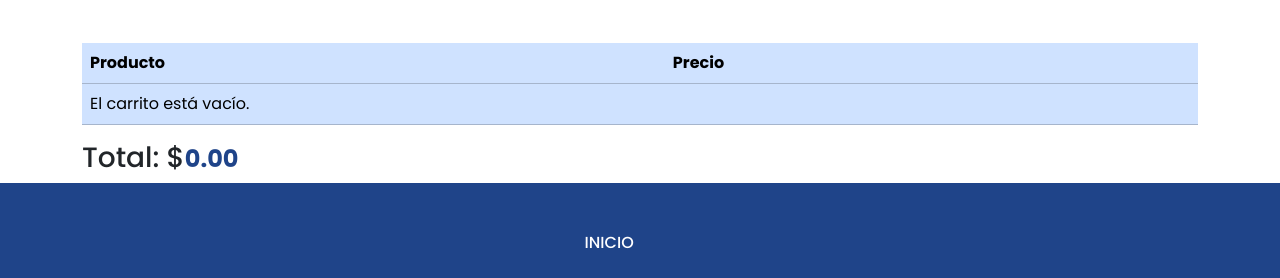
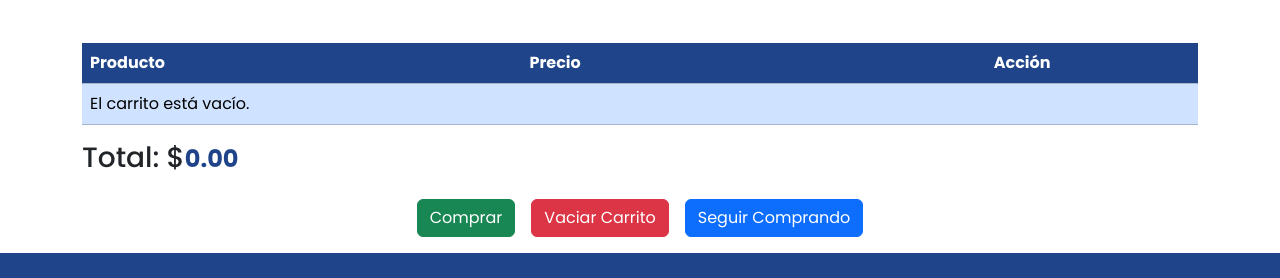
Before and after one commit to Jamoverflow1982/Blockbuster-TT, a plain HTML site: page pages/carrito.html in a window 1280 px wide. Shown: the part 228-506 px from the top of the page. Drawn offline with Linux system fonts and the light colour scheme; a web font is replaced by a local one.

Commit message:
Agregado de botones de carrito

```diff
--- a/css/styles.css
+++ b/css/styles.css
@@ -350,6 +350,22 @@ main{
             color: #1f4489;
         }
     }
+    .tablaTitulo{
+        background-color: #1f4489;
+        color: #ffffff;
+    }
+    .accionCentro{
+        text-align: center;
+    }
+    .botonesCarrito{
+        display: flex;
+        justify-content: center;
+        align-items: center;
+        padding: 2vh 0vh;
+        .btn{
+            margin: 0vh 1vh;
+        }
+    }
 }
 footer{
     .footerProp{
--- a/js/carrito.js
+++ b/js/carrito.js
@@ -1,6 +1,7 @@
 document.addEventListener("DOMContentLoaded", () => {
     const tablaCarrito = document.getElementById("tablaCarrito");
     const totalCarrito = document.getElementById("totalCarrito");
+    const botonesC = document.getElementById("botonesC");
 
     // Obtener carrito de localStorage
     const carrito = JSON.parse(localStorage.getItem("carrito")) || [];
@@ -22,8 +23,8 @@ document.addEventListener("DOMContentLoaded", () => {
             fila.innerHTML = `
                 <td>${producto.producto}</td>
                 <td>$${producto.precio}</td>
-                <td>
-                    <button class="btn btn-danger btn-sm" data-index="${index}">Eliminar</button>
+                <td class="accionCentro">
+                    <button class="btn btn-danger btn-sm" data-index="${index}">Quitar</button>
                 </td>
             `;
             tablaCarrito.appendChild(fila);
@@ -50,5 +51,14 @@ document.addEventListener("DOMContentLoaded", () => {
         }
     });
 
+    botonesC.addEventListener("click", (event2) => {
+        if (event2.target.id === "vaciarCarrito") {
+            carrito.length = 0;
+            localStorage.setItem("carrito", JSON.stringify(carrito));
+            renderizarCarrito();
+        }
+    });
+
     renderizarCarrito();
+
 });
--- a/pages/carrito.html
+++ b/pages/carrito.html
@@ -51,9 +51,9 @@
                 <table class="table table-primary">
                     <thead>
                         <tr>
-                            <th>Producto</th>
-                            <th>Precio</th>
-                            <th></th>
+                            <th class="tablaTitulo">Producto</th>
+                            <th class="tablaTitulo">Precio</th>
+                            <th class="tablaTitulo accionCentro">Acción</th>
                         </tr>
                     </thead>
                     <tbody id="tablaCarrito">
@@ -62,6 +62,11 @@
                 </table>
                 <div class="mt-3">
                     <h3>Total: $<span id="totalCarrito">0.00</span></h3>
+                </div>
+                <div class="botonesCarrito" id="botonesC">
+                    <button id="comprarCarrito" class="btn btn-success">Comprar</button>
+                    <button id="vaciarCarrito" class="btn btn-danger">Vaciar Carrito</button>
+                    <a href="../pages/tienda.html" class="btn btn-primary">Seguir Comprando</a>
                 </div>
             </section>
         </main>
```
Also changed, not shown: 1 other file.
